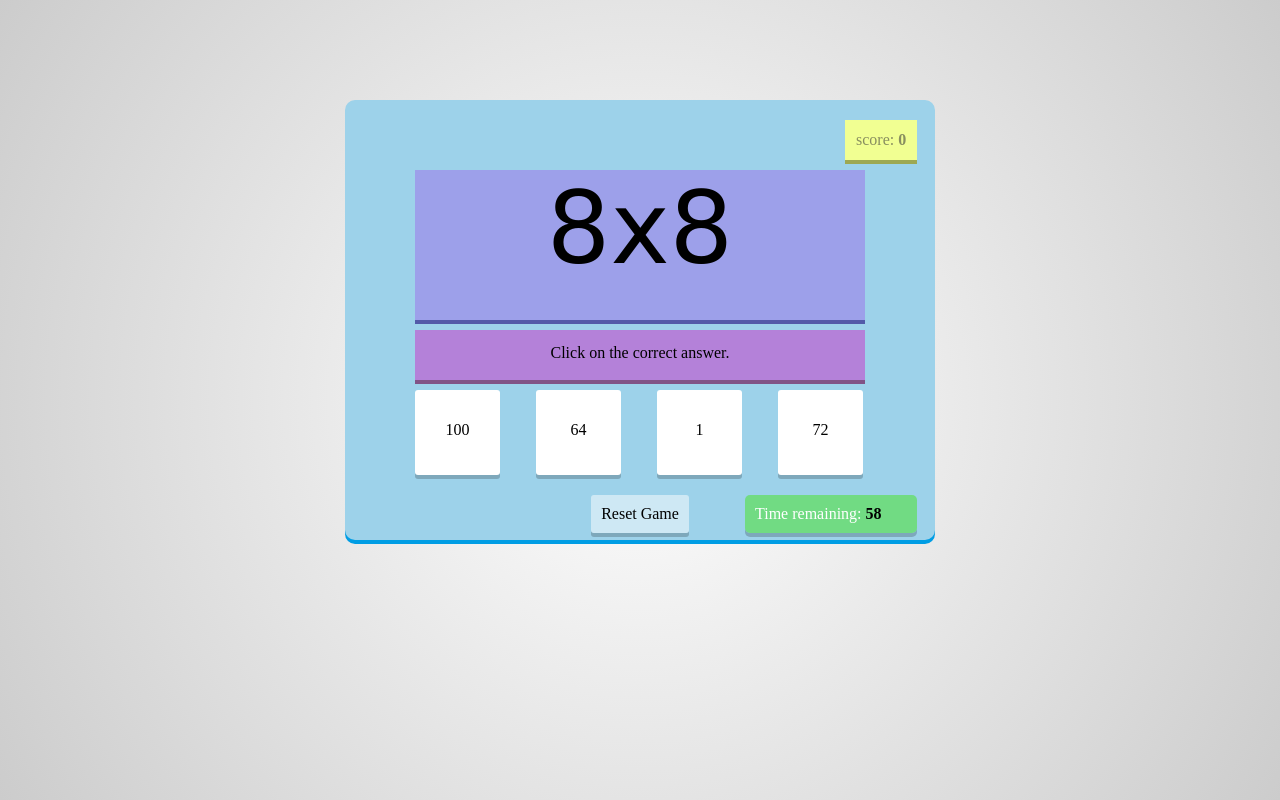
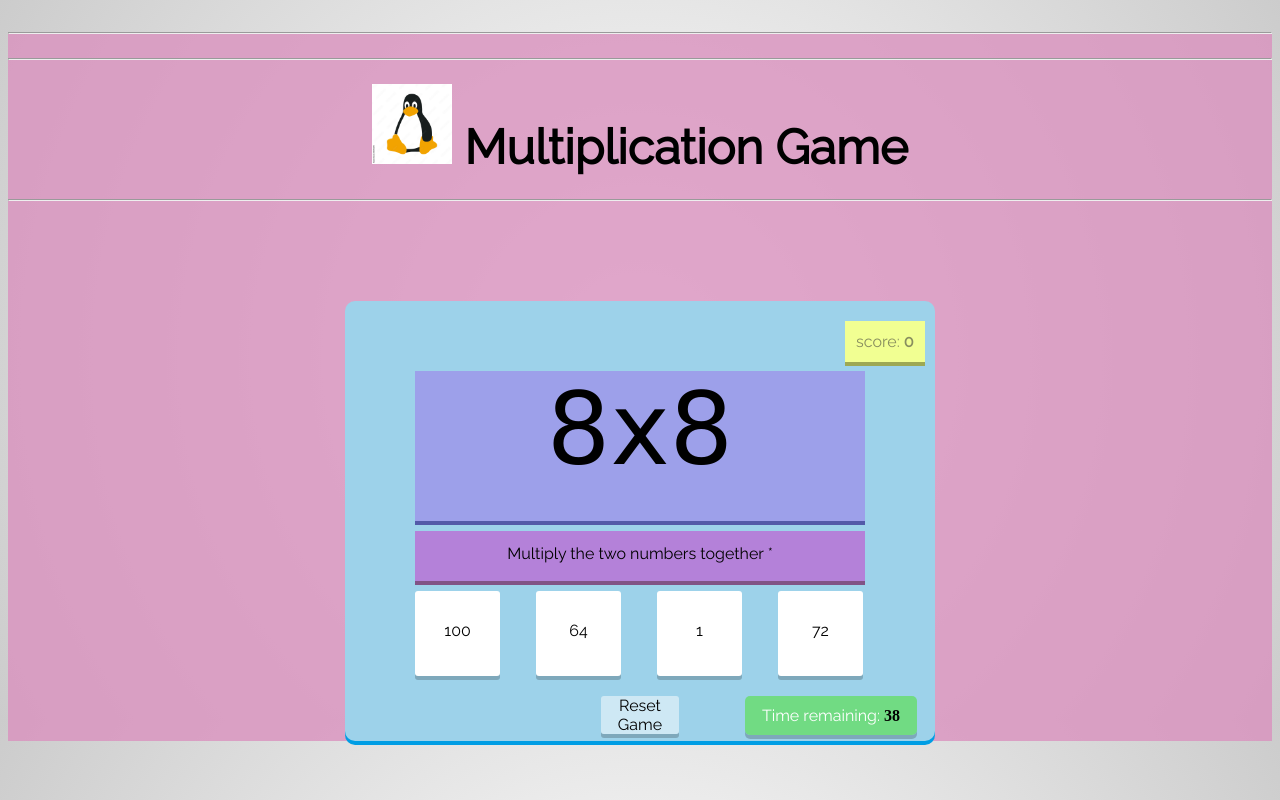
Before and after one commit to samirakeykha/HappyGames.github.io, a plain HTML site: page index.html in a window 1280 px wide. Both pictures are taken after a click on the element "Start Game". Drawn offline with Linux system fonts and the light colour scheme.

Commit message:
Initial commit

```diff
--- a/assets /css/style.css
+++ b/assets /css/style.css
@@ -1,8 +1,24 @@
+body {
+    background-color: rgba(218, 146, 191, 0.808);
+    font-family: "Raleway", sans-serif;
+
+	margin: bottom 20px ;
+	margin: left 20px ;
+	margin: right 20px ;
+	margin-top: 20px;
+    text-align: center;
+
+}
+
 html{
-	height: 100%;
+	height: 90%;
 	background: radial-gradient(circle, #fff, #ccc);
 	-moz-background: radial-gradient(circle, #fff, #ccc);
 	-webkit-background: radial-gradient(circle, #fff, #ccc);
+}
+.heading {
+    text-align: center;
+    font-size: 3rem;
 }
 #container{
 	Height: 400px;
@@ -31,7 +47,7 @@ html{
 
 #correct {
 	position: absolute;
-	left: 260px;
+	left: 0px;
 	background-color: #42e252;
 	color: white;
 	padding: 11px;
@@ -95,7 +111,7 @@ html{
 }
 .box:hover, #startreset:hoover{
 	background-color: #9C89f6;
-	color: white;
+	color: rgb(127, 207, 148);
 	box-shadow: 0px 4px #6b54d3;
 	-webkit-box-shadow: 0px 4px #6b54d3;
 	-moz-box-shadow: 0px 4px #6b54d3;
@@ -112,7 +128,7 @@ html{
 }
 #startreset {
 	width: 78px;
-	padding: 10px;
+	padding: 0px;
 	background-color: rgba(255,255,255,0.5);
 	margin: 0 auto;
 	border-radius: 3px;
@@ -125,6 +141,17 @@ html{
 	transition: all 0.2s;
 	-webkit-transition: all 0.2s;
 	-moz-transition: all 0.2s;
+}
+
+.btn--red {
+    border-color: red;
+    color: red;
+}
+
+.btn--red:active,
+.btn--red:hover {
+    background-color: darkred;
+    color: rgb(60, 8, 116);
 }
 
 #timeremaining {
--- a/assets /js/script.js
+++ b/assets /js/script.js
@@ -1,3 +1,4 @@
+
 var playing = false;
 var score;
 var action;
@@ -15,7 +16,7 @@ document.getElementById("startreset").onclick = function(){
 document.getElementById("scorevalue").innerHTML = score;
 		//show count
 		show("timeremaining");
-		timeremaining = 60;
+		timeremaining = 40;
 
 document.getElementById("timeremainingvalue").innerHTML = timeremaining;
 
--- a/index.html
+++ b/index.html
@@ -5,9 +5,17 @@
     <meta http-equiv="X-UA-Compatible" content="IE=edge">
     <meta name="viewport" content="width=device-width, initial-scale=1.0">
     <link rel="stylesheet" href="assets /css/style.css">
-    <title>Document</title>
+    <link rel="stylesheet" href="https://use.fontawesome.com/releases/v5.7.2/css/all.css" integrity="sha384-fnmOCqbTlWIlj8LyTjo7mOUStjsKC4pOpQbqyi7RrhN7udi9RwhKkMHpvLbHG9Sr" crossorigin="anonymous">
+    <link href="https://fonts.googleapis.com/css?family=Raleway%7CRighteous" rel="stylesheet">
+ <title>Document</title>
 </head>
 <body>
+    <h1 class="heading">
+        <hr><hr>
+        <img src="assets /images /one.img.jpg" alt="logo" height="80px" width="80px">
+       Multiplication Game
+        <hr>
+    </h1>
 
         <div id="container">
             <div id="score">
@@ -23,7 +31,7 @@
 
             </div>
             <div id="instruction">
-                Click on the correct answer.
+                Multiply the two numbers together *
             </div>
             <div id="choices">
 
@@ -40,9 +48,8 @@
             </div>
             <div id="gameOver">
 
-            </div>
         </div>
-
+    </div>
 
 
 
```
Also changed, not shown: assets /images /one.img.jpg (added).
